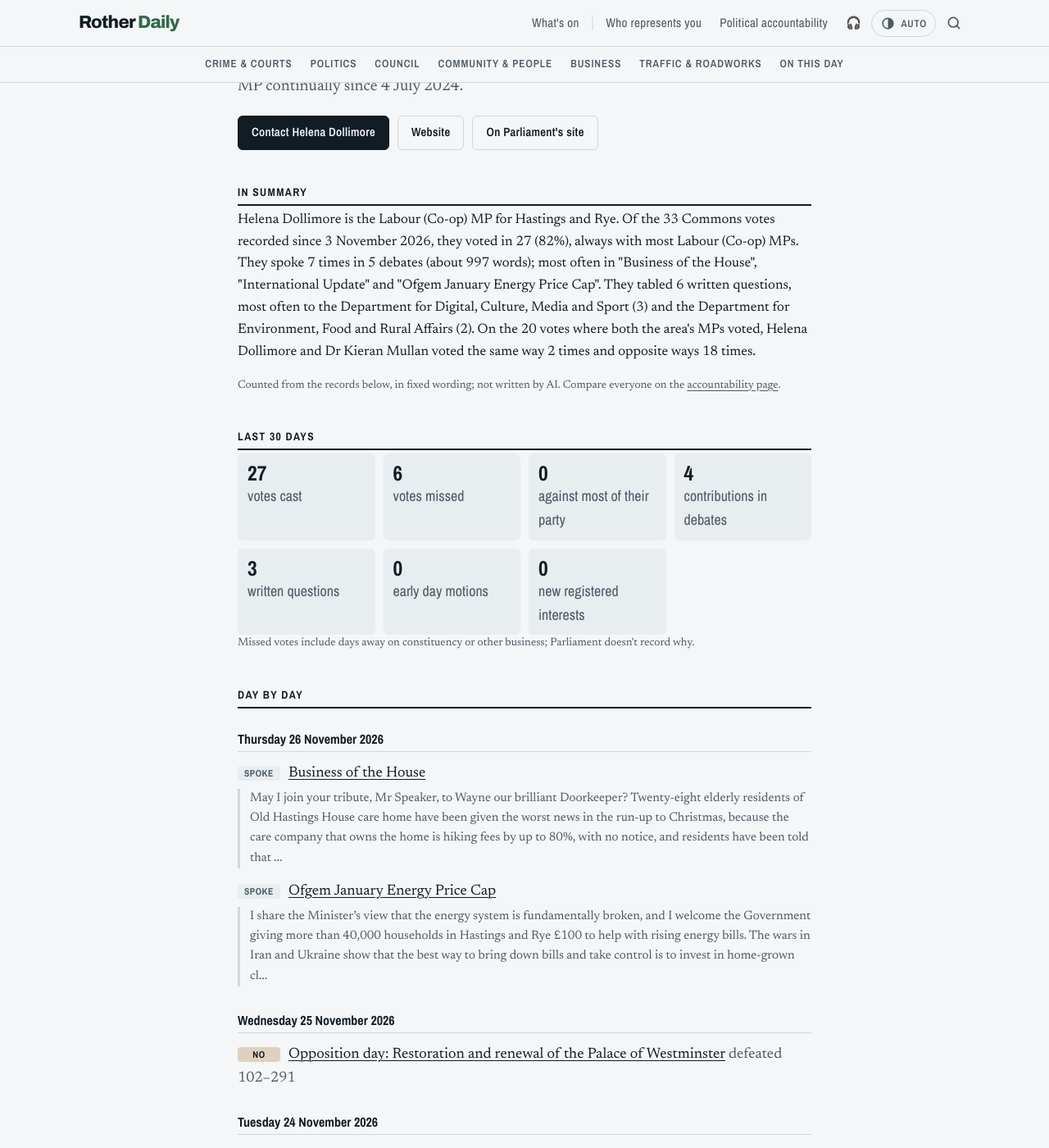
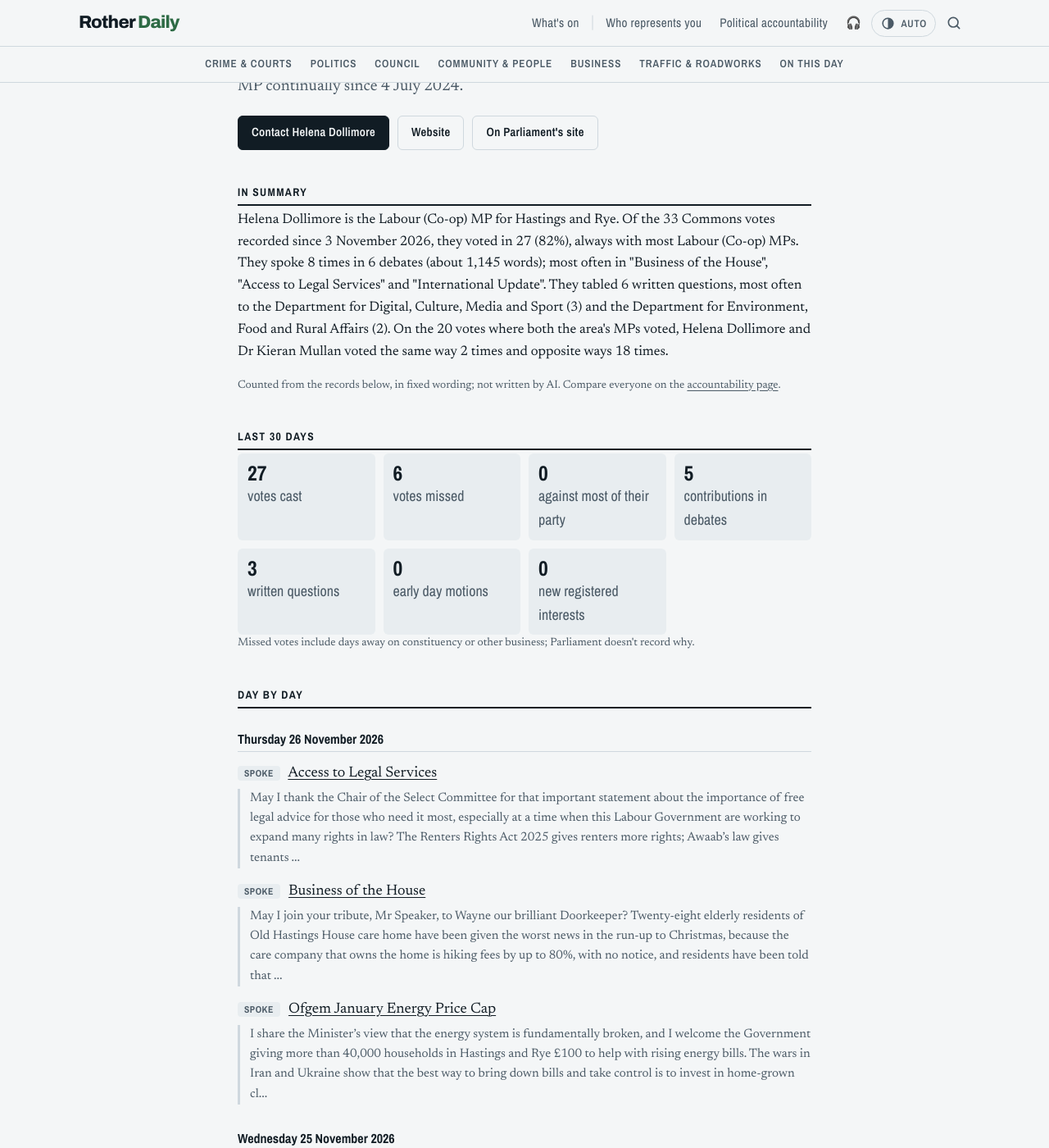
Before and after one commit to theknowledgecabinet/rother-daily, a Jekyll site: the page built from mps/hastings-and-rye.md, in a window 1280 px wide and 1400 px high, scrolled down 368 px. Shown: the whole window at 82% size. Built offline with Jekyll 4.4.1, drawn with Linux system fonts in a browser that asks for light colours; some of the changed text lies outside the part shown.

Commit message:
Rother Daily: 42 stories

```diff
--- a/_data/accountability.json
+++ b/_data/accountability.json
@@ -1394,22 +1394,26 @@
    "constituency": "Hastings and Rye",
    "url": "/representatives/hastings-and-rye/mp/",
    "portrait": "https://members-api.parliament.uk/api/Members/5192/Portrait?cropType=OneOne&webVersion=true",
-   "summary": "Helena Dollimore is the Labour (Co-op) MP for Hastings and Rye. Of the 33 Commons votes recorded since 3 November 2026, they voted in 27 (82%), always with most Labour (Co-op) MPs. They spoke 7 times in 5 debates (about 997 words); most often in \"Business of the House\", \"International Update\" and \"Ofgem January Energy Price Cap\". They tabled 6 written questions, most often to the Department for Digital, Culture, Media and Sport (3) and the Department for Environment, Food and Rural Affairs (2). On the 20 votes where both the area's MPs voted, Helena Dollimore and Dr Kieran Mullan voted the same way 2 times and opposite ways 18 times.",
+   "summary": "Helena Dollimore is the Labour (Co-op) MP for Hastings and Rye. Of the 33 Commons votes recorded since 3 November 2026, they voted in 27 (82%), always with most Labour (Co-op) MPs. They spoke 8 times in 6 debates (about 1,145 words); most often in \"Business of the House\", \"Access to Legal Services\" and \"International Update\". They tabled 6 written questions, most often to the Department for Digital, Culture, Media and Sport (3) and the Department for Environment, Food and Rural Affairs (2). On the 20 votes where both the area's MPs voted, Helena Dollimore and Dr Kieran Mullan voted the same way 2 times and opposite ways 18 times.",
    "since": "2026-11-03",
    "votes_total": 33,
    "votes_cast": 27,
    "missed": 6,
    "rate": 82,
    "against_party": 0,
-   "speeches": 7,
-   "speech_words": 997,
-   "debates": 5,
+   "speeches": 8,
+   "speech_words": 1145,
+   "debates": 6,
    "top_debates": [
     {
      "name": "Business of the House",
      "count": 3
     },
     {
+     "name": "Access to Legal Services",
+     "count": 1
+    },
+    {
      "name": "International Update",
      "count": 1
     },
@@ -1419,10 +1423,6 @@
     },
     {
      "name": "Strengthening Community Resilience",
-     "count": 1
-    },
-    {
-     "name": "Topical Questions",
      "count": 1
     }
    ],
--- a/_data/areas.json
+++ b/_data/areas.json
@@ -704,7 +704,7 @@
    "contact": "https://members.parliament.uk/member/5192/contact",
    "parliament": "https://members.parliament.uk/member/5192",
    "portrait": "https://members-api.parliament.uk/api/Members/5192/Portrait?cropType=OneOne&webVersion=true",
-   "last30_text": "27 votes, 6 votes missed, 4 contributions, 3 written questions, 3 answers received"
+   "last30_text": "27 votes, 6 votes missed, 5 contributions, 3 written questions, 3 answers received"
   },
   "sections": [
    {
--- a/_data/reps.json
+++ b/_data/reps.json
@@ -24,7 +24,7 @@
    "contact": "https://members.parliament.uk/member/5192/contact",
    "parliament": "https://members.parliament.uk/member/5192",
    "portrait": "https://members-api.parliament.uk/api/Members/5192/Portrait?cropType=OneOne&webVersion=true",
-   "last30_text": "27 votes, 6 votes missed, 4 contributions, 3 written questions, 3 answers received"
+   "last30_text": "27 votes, 6 votes missed, 5 contributions, 3 written questions, 3 answers received"
   }
  ],
  "councils": [],
@@ -741,7 +741,7 @@
     "contact": "https://members.parliament.uk/member/5192/contact",
     "parliament": "https://members.parliament.uk/member/5192",
     "portrait": "https://members-api.parliament.uk/api/Members/5192/Portrait?cropType=OneOne&webVersion=true",
-    "last30_text": "27 votes, 6 votes missed, 4 contributions, 3 written questions, 3 answers received"
+    "last30_text": "27 votes, 6 votes missed, 5 contributions, 3 written questions, 3 answers received"
    },
    "sections": [
     {
```
Also changed, not shown: _data/latest.json (+9 -9 lines), _data/mps.json.
